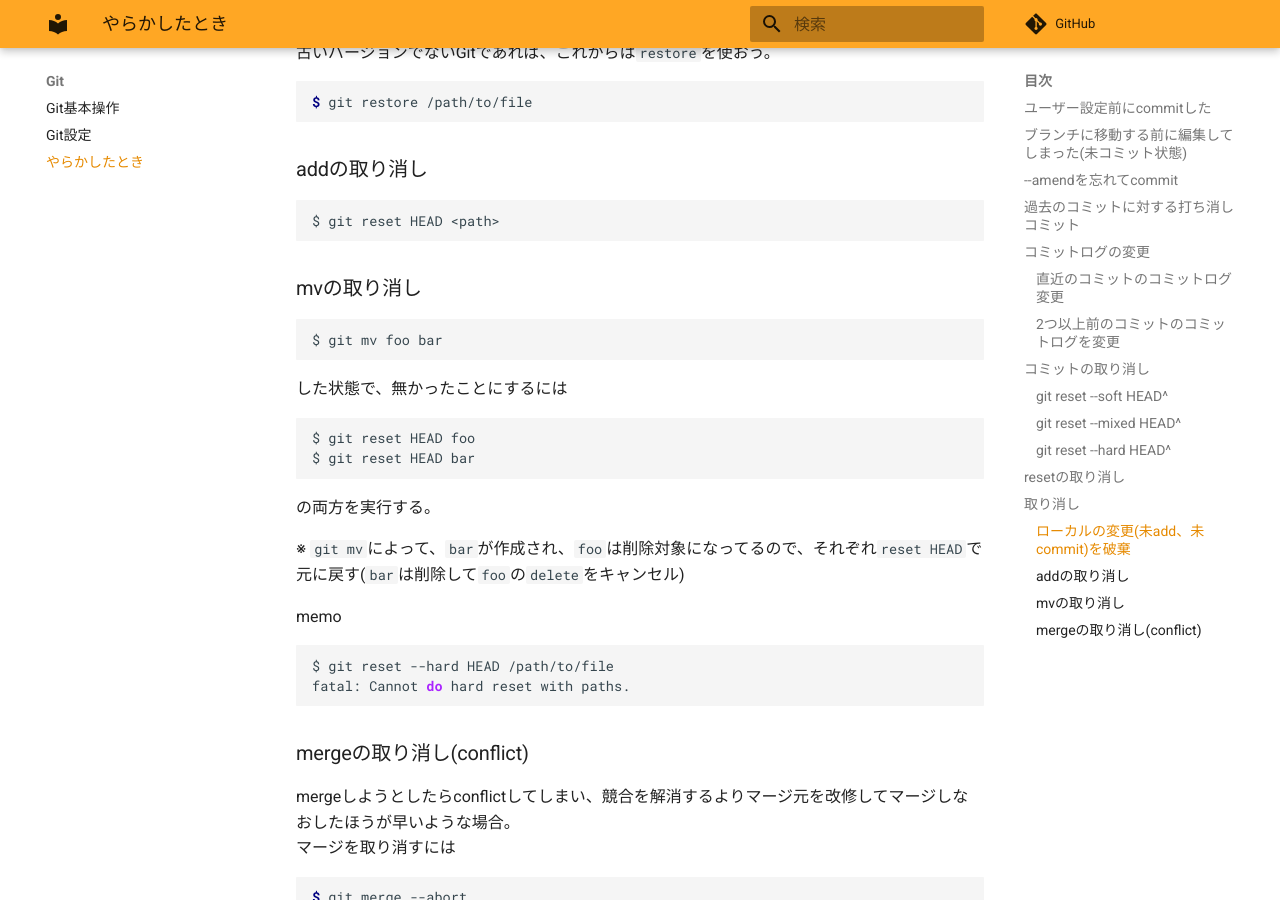
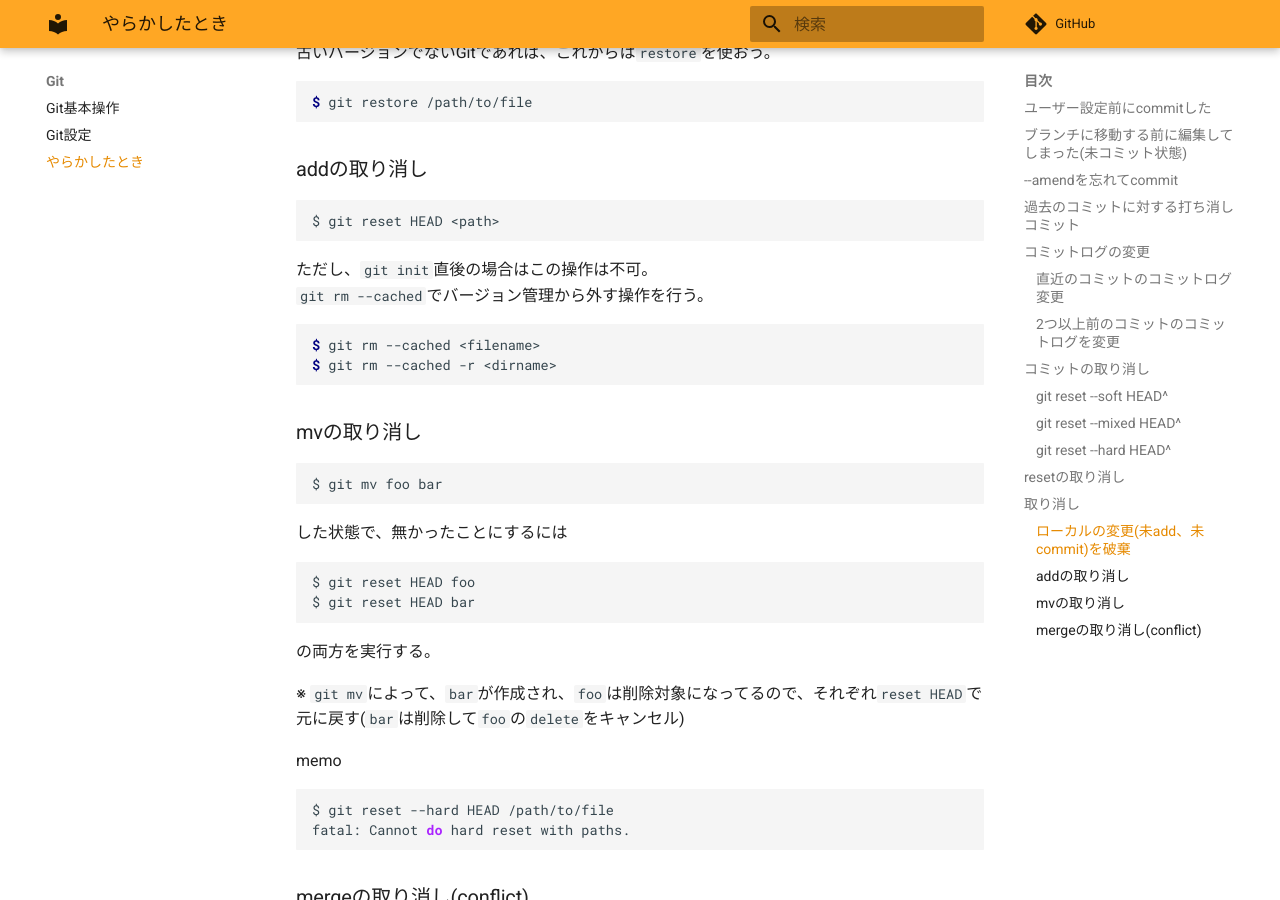
Before and after one commit to zaki-lknr/docs, an MkDocs documentation site: the page built from docs/Git/trouble.md, in a window 1280 px wide and 900 px high, scrolled down 3130 px. Built offline with MkDocs 1.6.1 and Material for MkDocs 9.7.7, drawn with Linux system fonts in a browser that asks for light colours; comment, search, counter and statistics services are not loaded.

Commit message:
add: git/trouble: git init直後のadd取り消し

````diff
--- a/docs/Git/trouble.md
+++ b/docs/Git/trouble.md
@@ -143,6 +143,14 @@ $ git restore /path/to/file
 $ git reset HEAD <path>
 ```
 
+ただし、`git init`直後の場合はこの操作は不可。
+`git rm --cached`でバージョン管理から外す操作を行う。
+
+```console
+$ git rm --cached <filename>
+$ git rm --cached -r <dirname>
+```
+
 ### mvの取り消し
 
 ```
````
